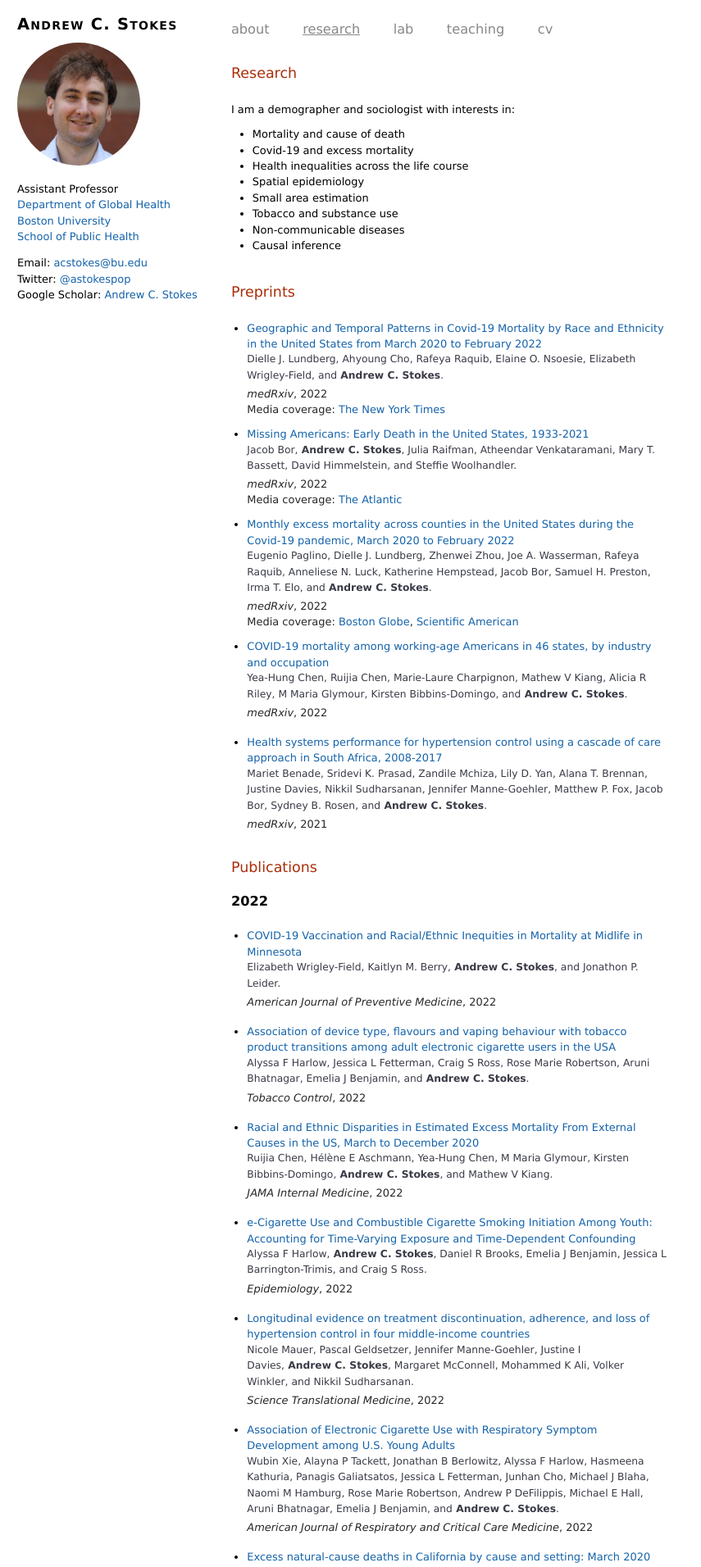
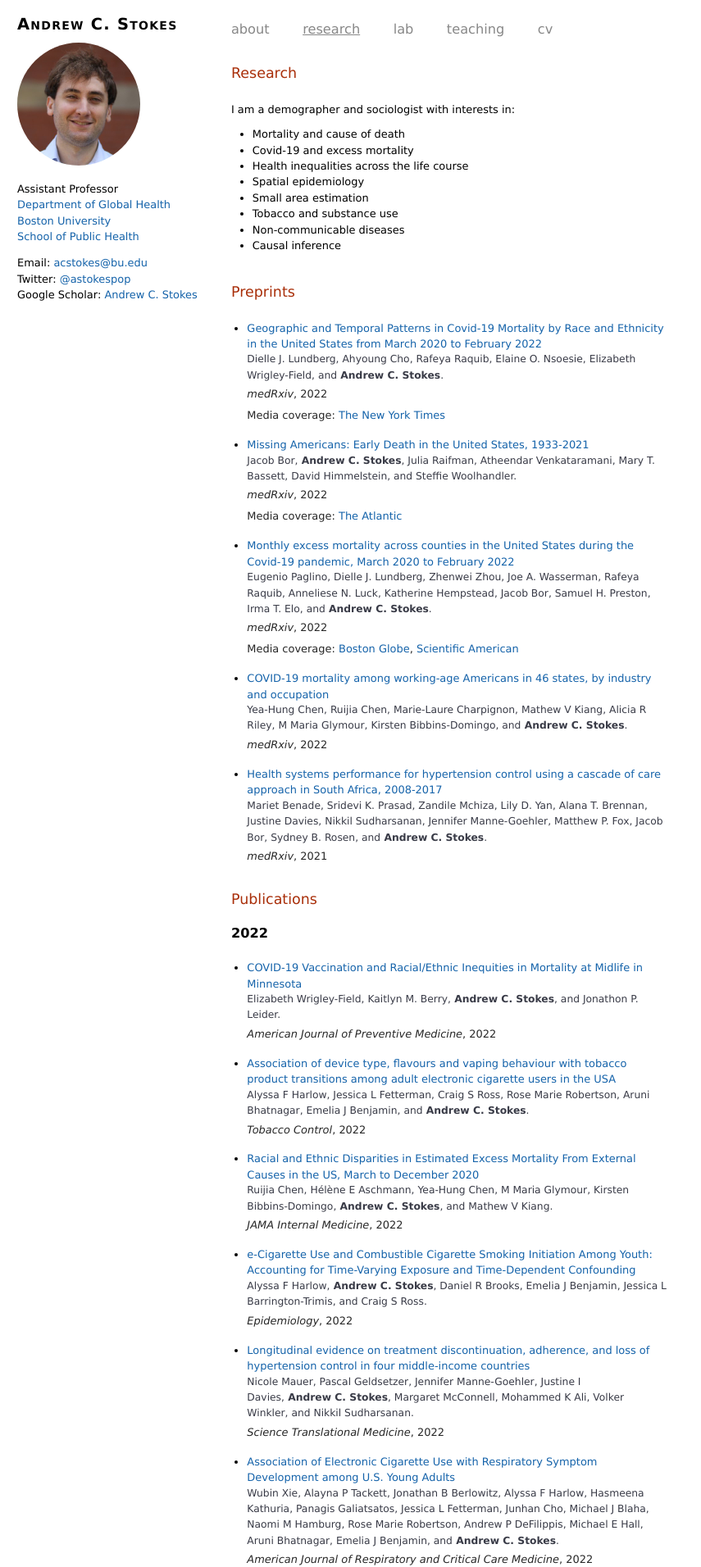
Before and after one commit to Aykerimm/andrew-profile, a Jekyll site: the page built from researches.html, in a window 1280 px wide. Shown: the top 1912 px of the page at 82% size, without its empty margins (0-855 px from the left). Built offline with Jekyll 4.4.1, drawn with Linux system fonts in a browser that asks for light colours.

Commit message:
modified the line-height and spaces

```diff
--- a/_sass/researches.scss
+++ b/_sass/researches.scss
@@ -44,7 +44,7 @@
 }
 
 .research__meta-media-coverage {
-    line-height: 1em;
+    line-height: 2em;
 }
 
 // .research__meta-media-link {
```
Also changed, not shown: researches.html (+3 -4 lines).
